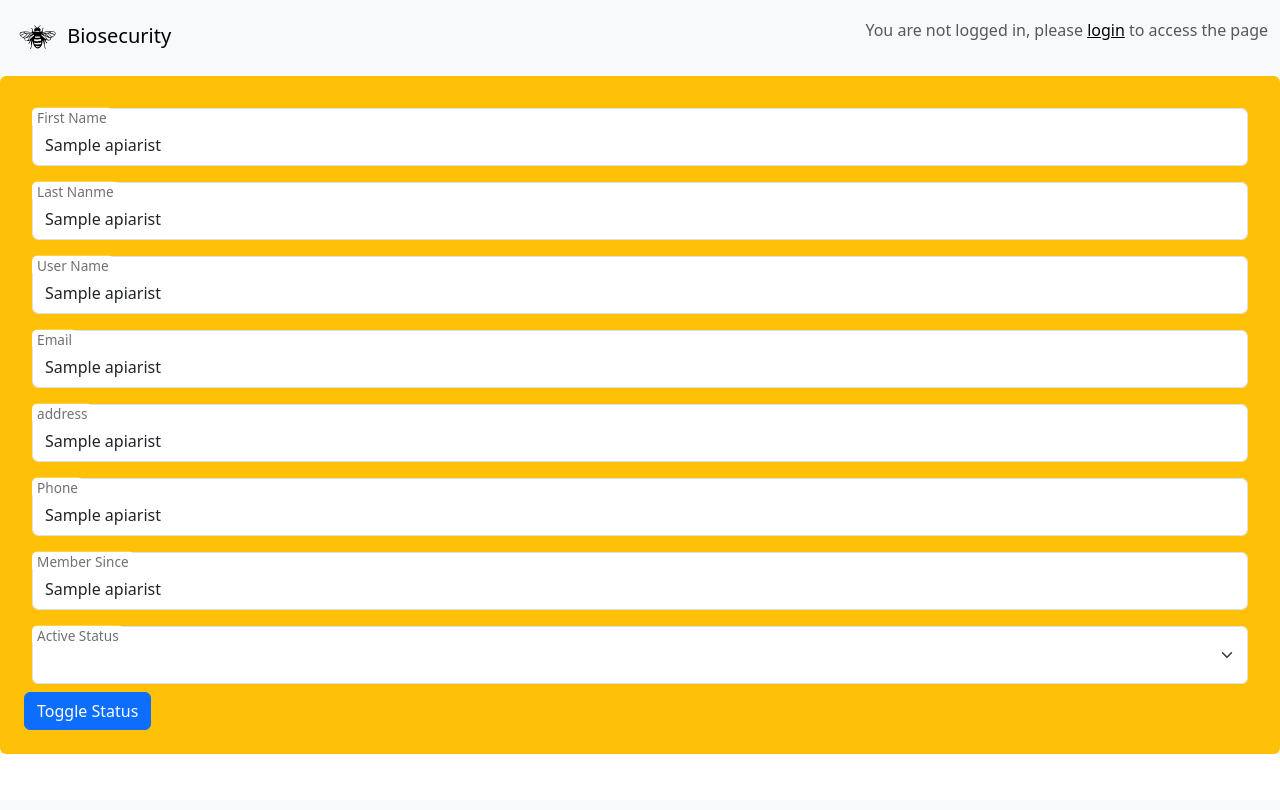
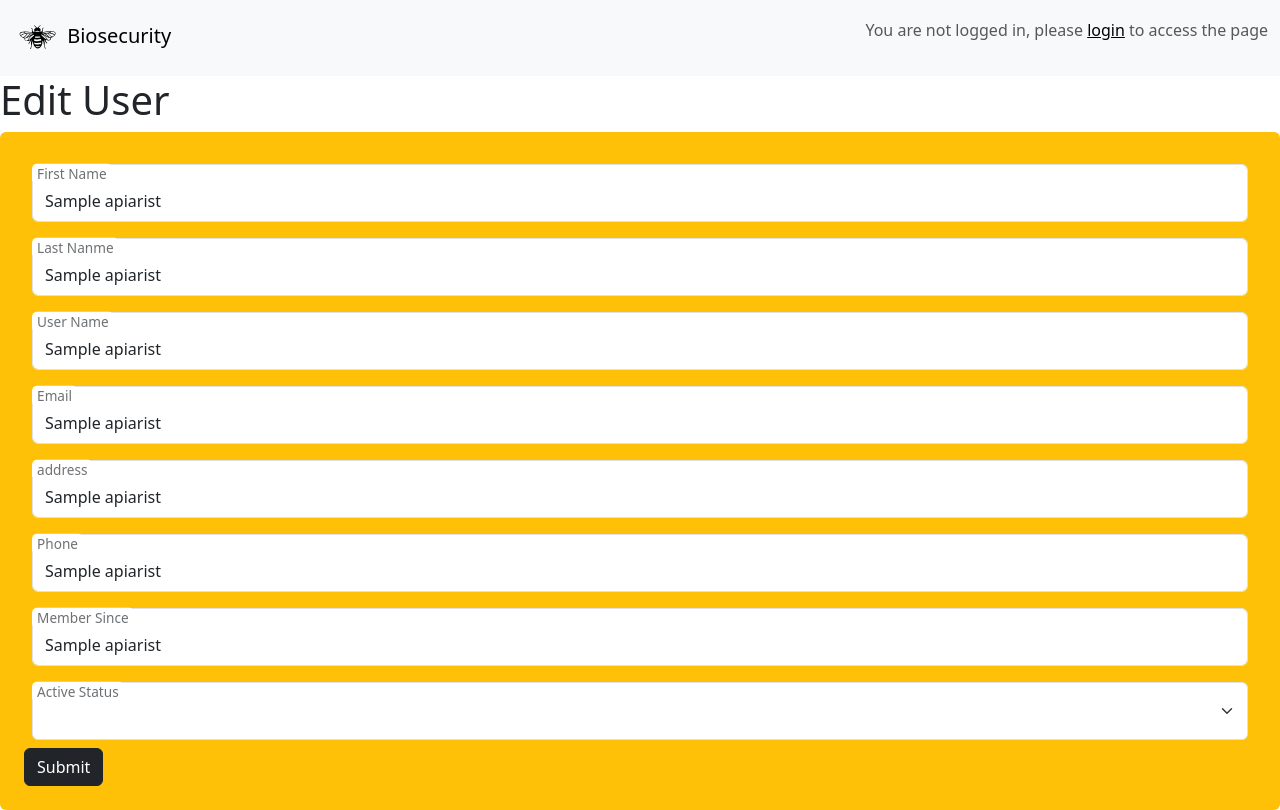
Before and after one commit to Ke-Liang-1160404/Biosecurity, a Flask app: template biosecurity_app/templates/allUser.html in a window 1280 px wide. Before the commit the page ends 754 px from the top, so only its background shows below. Run offline with Flask 3, Linux system fonts and the light colour scheme; the template is opened without the code that fills it: most values are stand-ins (such as "Sample title", 1, 10 or a date in 2020); lists and menus that the app fills with data are empty.

Commit message:
restyle buttom

```diff
--- a/biosecurity_app/templates/allUser.html
+++ b/biosecurity_app/templates/allUser.html
@@ -42,7 +42,7 @@
 </table>
 
 {% else %}
-
+<h1>Edit User</h1>
 <form action="", methods="POST" class="bg-warning  p-4 rounded">
   <div class="mx-auto p-2  form-floating form-group ">
     <input type="text" class="form-control" id="fname" name="fname"  value="{{apiarist[1]}}" readonly>
@@ -95,7 +95,7 @@
     </select>
     <label for="status" class="form-label">Active Status</label>
   </div>
-  <button type="submit" class="btn btn-primary">Toggle Status</button>
+  <button type="submit" class="btn btn-dark">Submit</button>
 
 </form>
 
```
